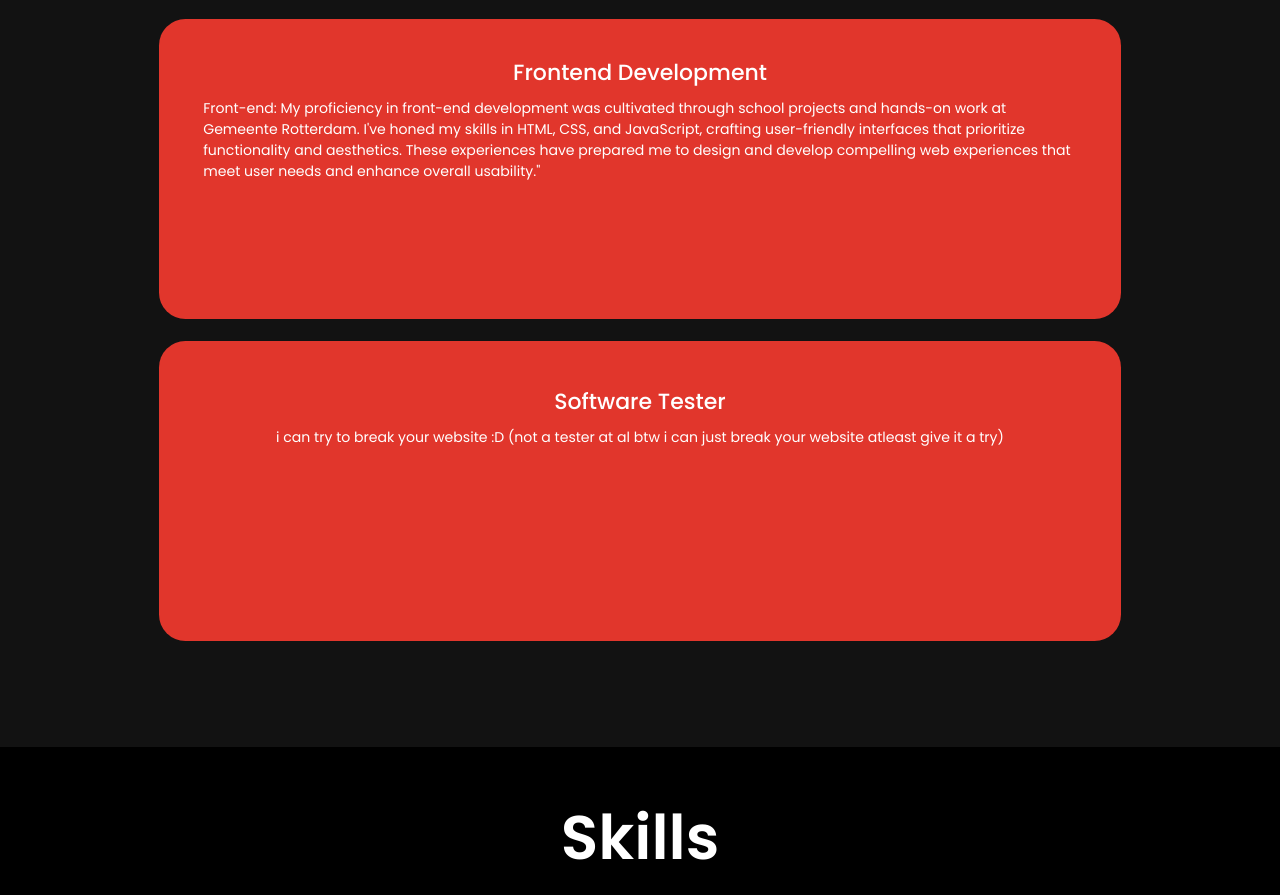
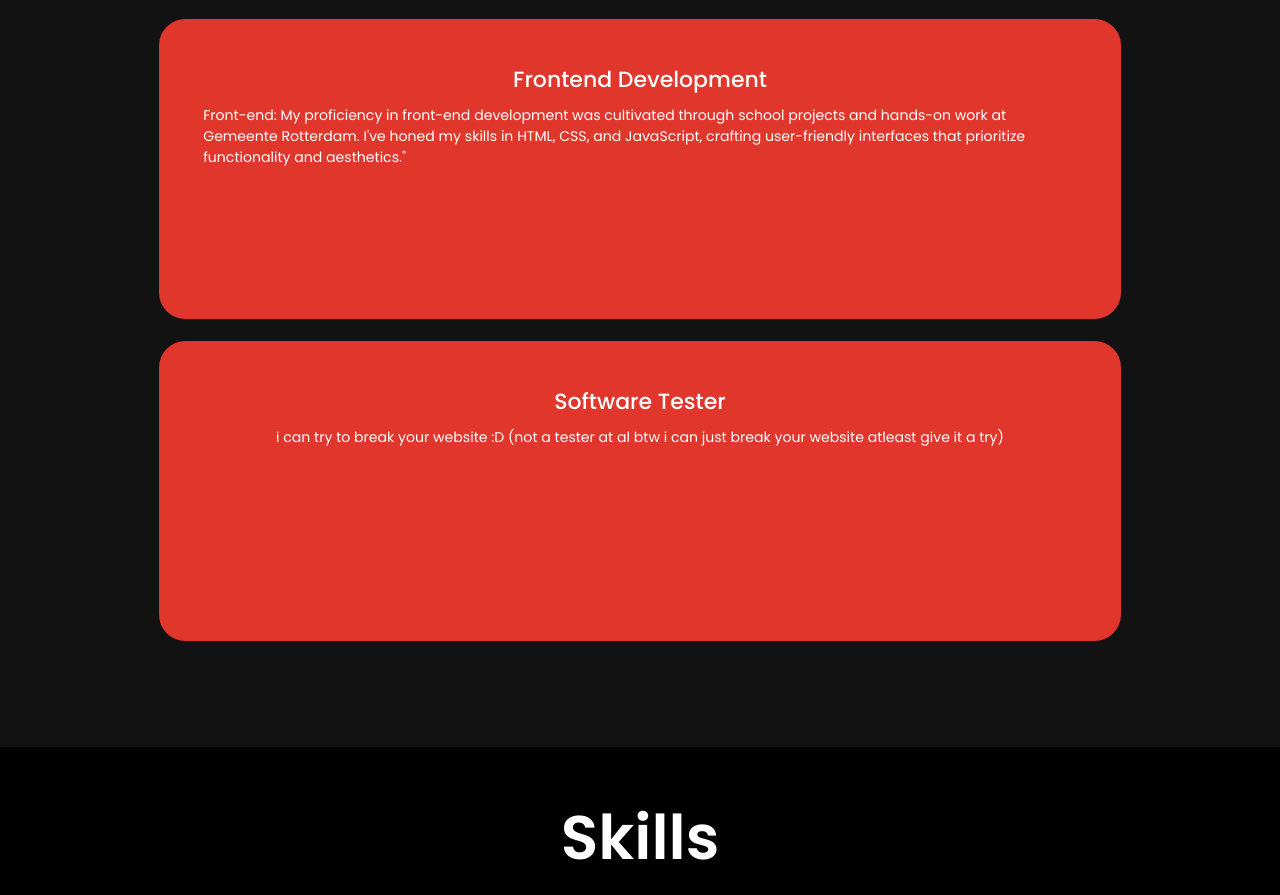
Before and after one commit to xToqqzy/xToqqzy.github.io, a plain HTML site: page index.html in a window 1280 px wide. Shown: the part 1240-2135 px from the top of the page. Drawn offline with Linux system fonts and the light colour scheme.

Commit message:
Small changes

```diff
--- a/index.html
+++ b/index.html
@@ -56,7 +56,7 @@
          <div class="service-box">
             <div class="service-info">
                <h4>Frontend Development</h4>
-               <p>Front-end: My proficiency in front-end development was cultivated through school projects and hands-on work at Gemeente Rotterdam. I've honed my skills in HTML, CSS, and JavaScript, crafting user-friendly interfaces that prioritize functionality and aesthetics. These experiences have prepared me to design and develop compelling web experiences that meet user needs and enhance overall usability."</p>
+               <p>Front-end: My proficiency in front-end development was cultivated through school projects and hands-on work at Gemeente Rotterdam. I've honed my skills in HTML, CSS, and JavaScript, crafting user-friendly interfaces that prioritize functionality and aesthetics."</p>
             </div>
          </div>
 
```
